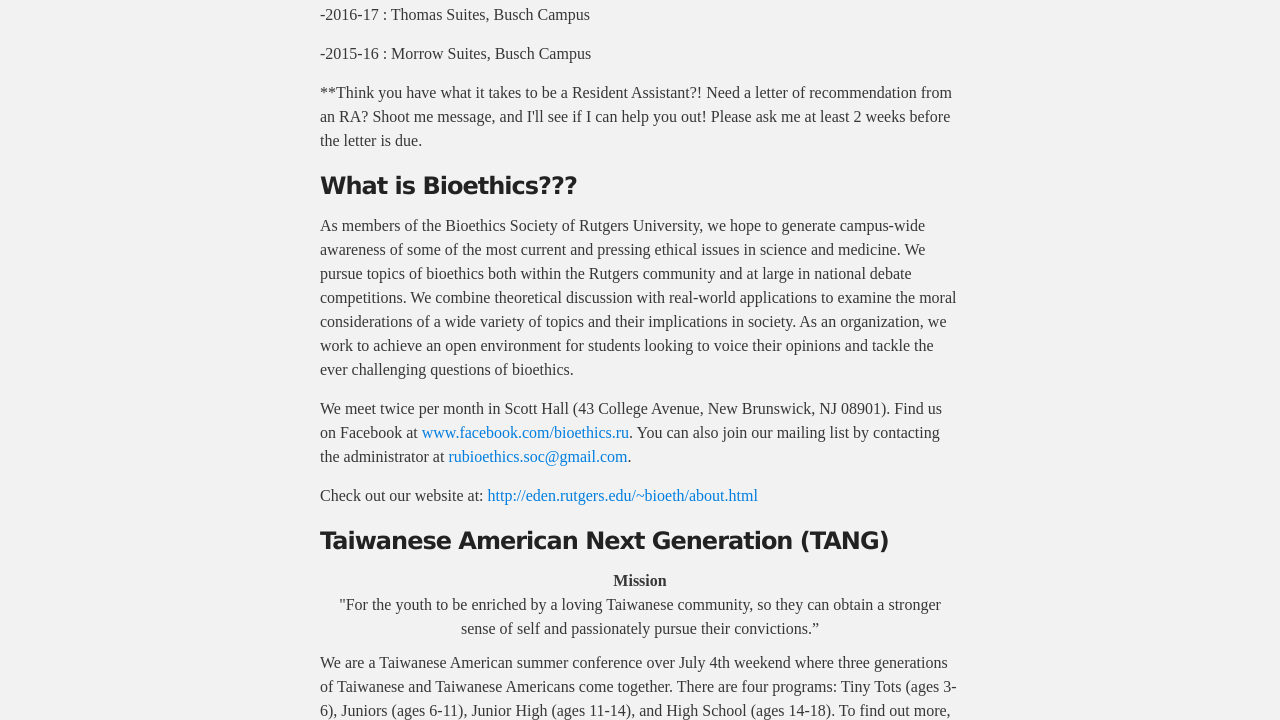
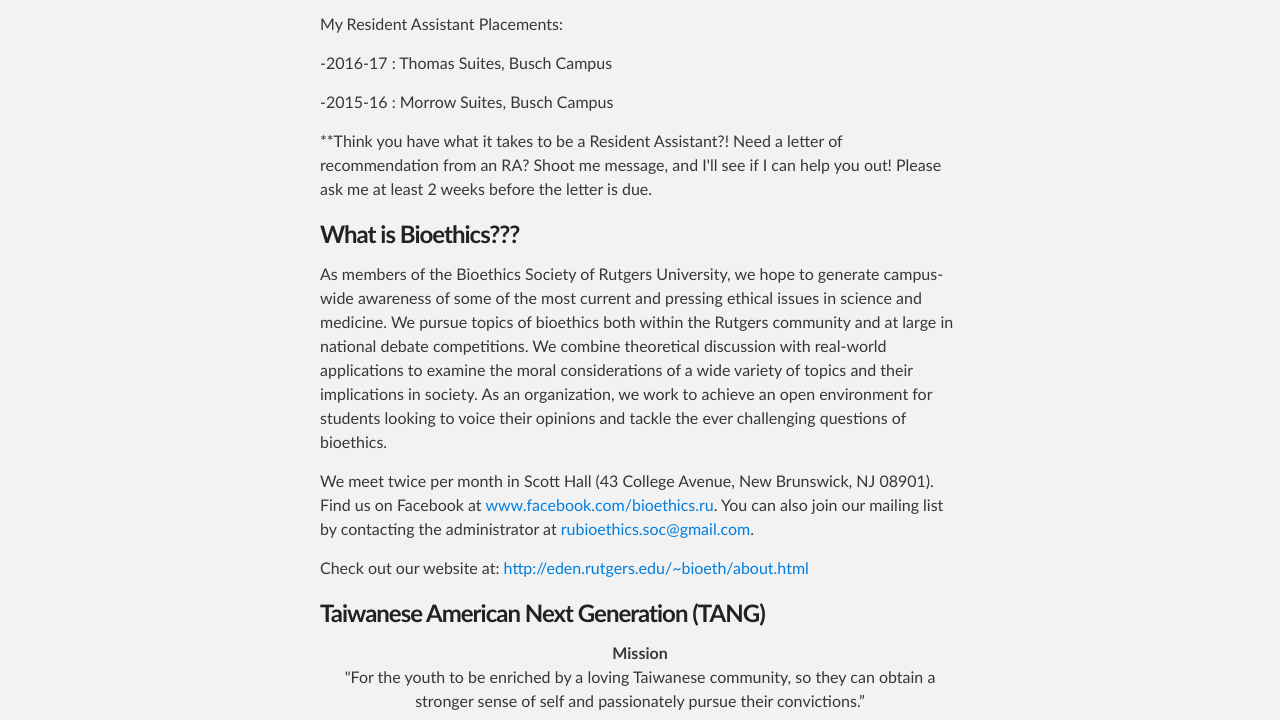
Before and after one commit to alexlin251/alexlin251.github.io, a plain HTML site: page index.html in a window 1280 px wide. Shown: the part 754-1474 px from the top of the page. Drawn offline with Linux system fonts and the light colour scheme.

Commit message:
Update stylesheet.css

```diff
--- a/stylesheets/stylesheet.css
+++ b/stylesheets/stylesheet.css
@@ -53,7 +53,7 @@ body {
   color:#373737;
   background: #212121;
   font-size: 16px;
-  font-family: ,sans-serif,'Myriad Pro', Calibri, Helvetica, Arial, sans-serif;
+  font-family:'Myriad Pro', Calibri, Helvetica, Arial, sans-serif;
   line-height: 1.5;
   -webkit-font-smoothing: antialiased;
 }
@@ -66,7 +66,7 @@ h1, h2, h3, h4, h5, h6 {
   margin: 10px 0;
   font-weight: 700;
   color:#222222;
-  font-family: 'Lucida Grande', 'Calibri', Helvetica, Arial, sans-serif;
+  font-family: , sans-serif, 'Lucida Grande', 'Calibri', Helvetica, Arial, sans-serif;
   letter-spacing: -1px;
 }
 
```
